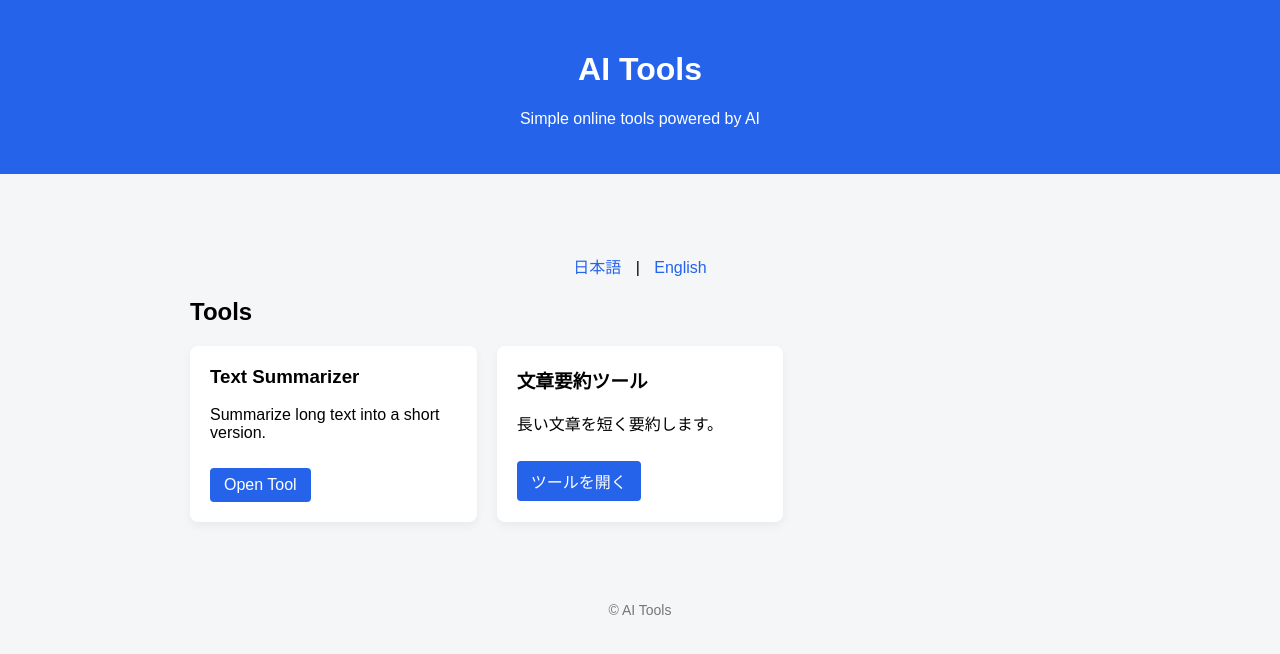
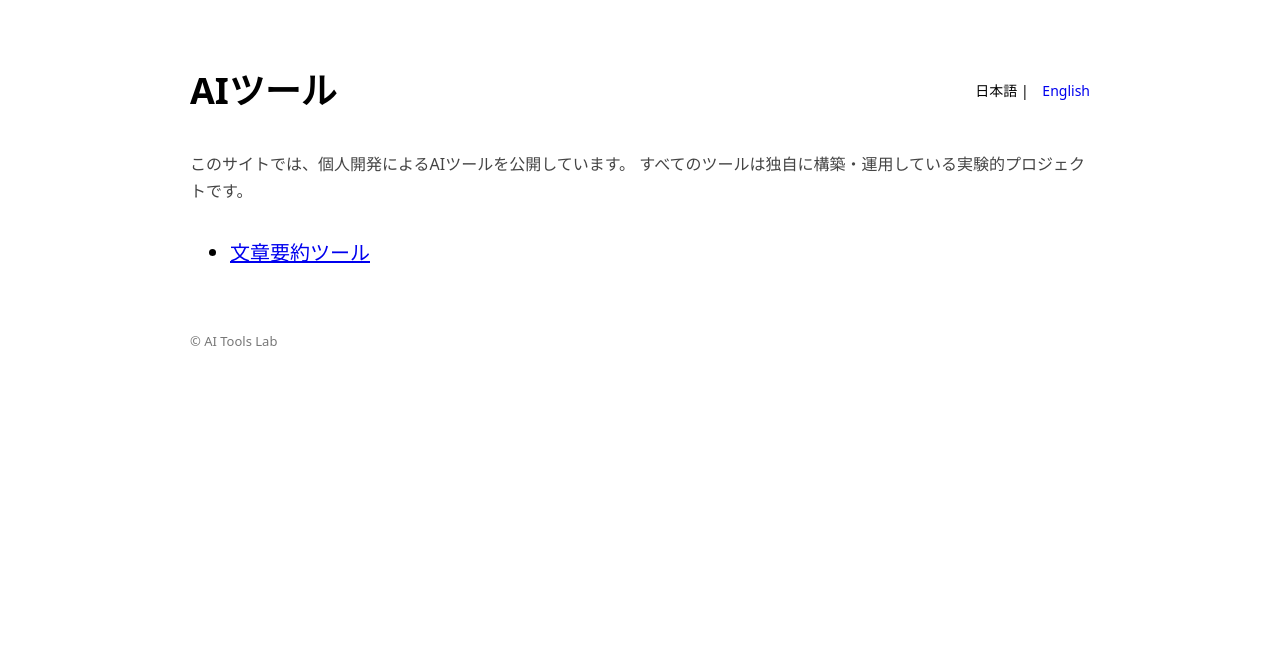
Before and after one commit to rhodiola/my-ai-tool, a plain HTML site: page index.html in a window 1280 px wide. Drawn offline with Linux system fonts and the light colour scheme.

Commit message:
メッセージ

```diff
--- a/index.html
+++ b/index.html
@@ -1,77 +1,54 @@
 <!DOCTYPE html>
-<html lang="en">
+<html lang="ja">
 
 <head>
     <meta charset="UTF-8">
-    <title>AI Tools</title>
+    <title>AIツール</title>
 
     <style>
         body {
-            font-family: Arial, sans-serif;
-            background: #f5f6f8;
+            font-family: system-ui, sans-serif;
+            max-width: 900px;
+            margin: 40px auto;
+            padding: 20px;
+            line-height: 1.7;
+        }
+
+        header {
+            display: flex;
+            justify-content: space-between;
+            align-items: center;
+            margin-bottom: 30px;
+        }
+
+        h1 {
+            font-size: 36px;
             margin: 0;
         }
 
-        header {
-            background: #2563eb;
-            color: white;
-            padding: 30px 0;
-            text-align: center;
+        .lang {
+            font-size: 14px;
         }
 
-        .container {
-            max-width: 900px;
-            margin: 40px auto;
-            padding: 20px;
+        .lang a {
+            margin-left: 10px;
+            text-decoration: none;
+        }
+
+        .description {
+            margin-bottom: 30px;
+            font-size: 16px;
+            color: #444;
         }
 
         .tools {
-            display: grid;
-            grid-template-columns: repeat(auto-fill, minmax(260px, 1fr));
-            gap: 20px;
-        }
-
-        .tool {
-            background: white;
-            padding: 20px;
-            border-radius: 8px;
-            box-shadow: 0 4px 10px rgba(0, 0, 0, 0.05);
-        }
-
-        .tool h3 {
-            margin-top: 0;
-        }
-
-        .tool a {
-            display: inline-block;
-            margin-top: 10px;
-            padding: 8px 14px;
-            background: #2563eb;
-            color: white;
-            text-decoration: none;
-            border-radius: 4px;
-        }
-
-        .tool a:hover {
-            background: #1e4fd8;
-        }
-
-        .lang {
-            text-align: center;
-            margin-top: 20px;
-        }
-
-        .lang a {
-            margin: 0 10px;
-            text-decoration: none;
-            color: #2563eb;
+            font-size: 20px;
         }
 
         footer {
-            text-align: center;
             margin-top: 60px;
+            font-size: 13px;
             color: #777;
-            font-size: 14px;
         }
     </style>
 
@@ -80,39 +57,27 @@
 <body>
 
     <header>
-        <h1>AI Tools</h1>
-        <p>Simple online tools powered by AI</p>
+        <h1>AIツール</h1>
+
+        <div class="lang">
+            日本語 |
+            <a href="/en/">English</a>
+        </div>
     </header>
 
-    <div class="container">
-
-        <div class="lang">
-            <a href="/ja/">日本語</a> |
-            <a href="/en/">English</a>
-        </div>
-
-        <h2>Tools</h2>
-
-        <div class="tools">
-
-            <div class="tool">
-                <h3>Text Summarizer</h3>
-                <p>Summarize long text into a short version.</p>
-                <a href="/en/summarizer/">Open Tool</a>
-            </div>
-
-            <div class="tool">
-                <h3>文章要約ツール</h3>
-                <p>長い文章を短く要約します。</p>
-                <a href="/ja/summarizer/">ツールを開く</a>
-            </div>
-
-        </div>
-
+    <div class="description">
+        このサイトでは、個人開発によるAIツールを公開しています。
+        すべてのツールは独自に構築・運用している実験的プロジェクトです。
     </div>
 
+    <ul class="tools">
+        <li>
+            <a href="/ja/summarizer/">文章要約ツール</a>
+        </li>
+    </ul>
+
     <footer>
-        <p>© AI Tools</p>
+        © AI Tools Lab
     </footer>
 
 </body>
```
Also changed, not shown: en/index.html (+77 -4 lines).
